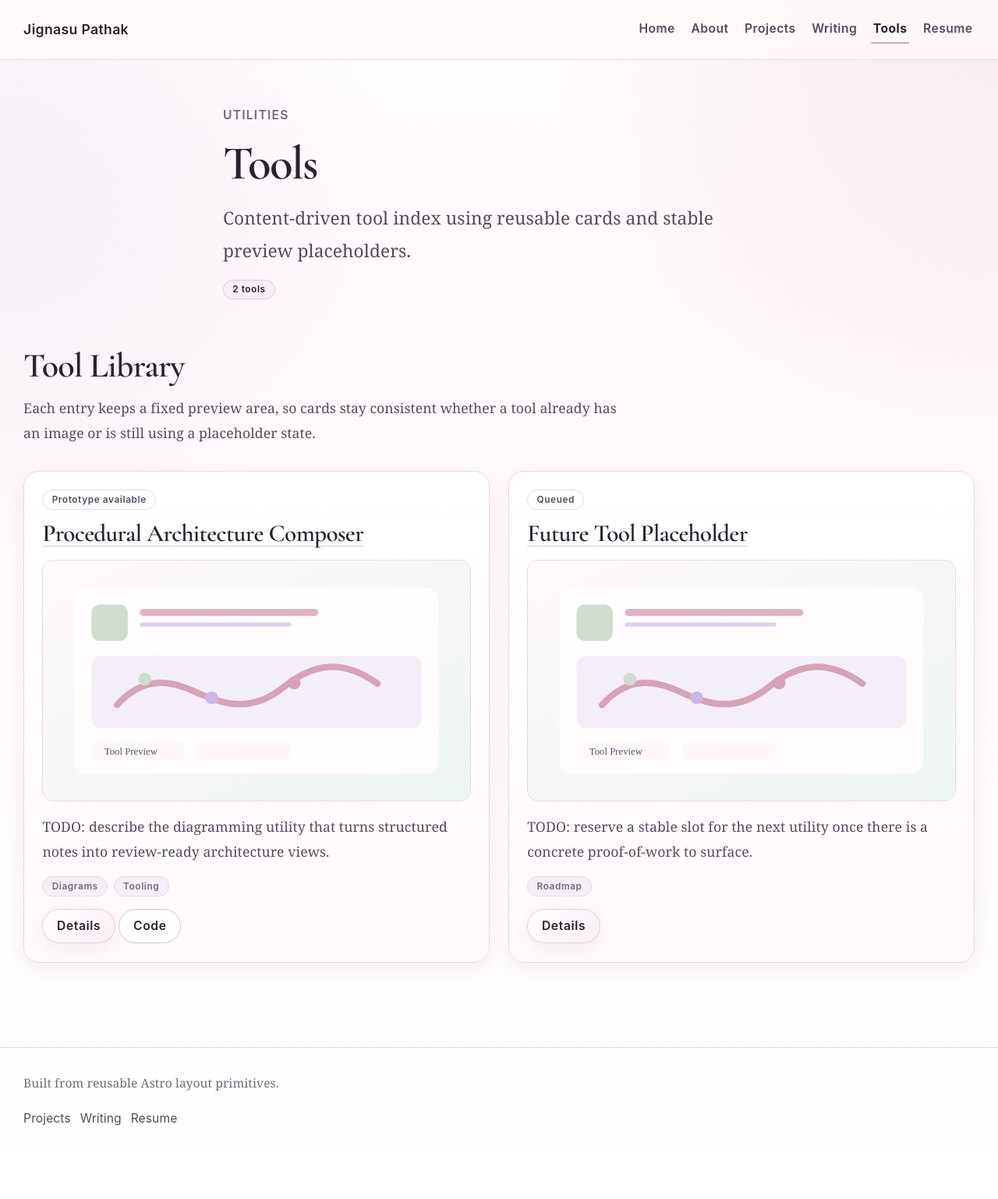
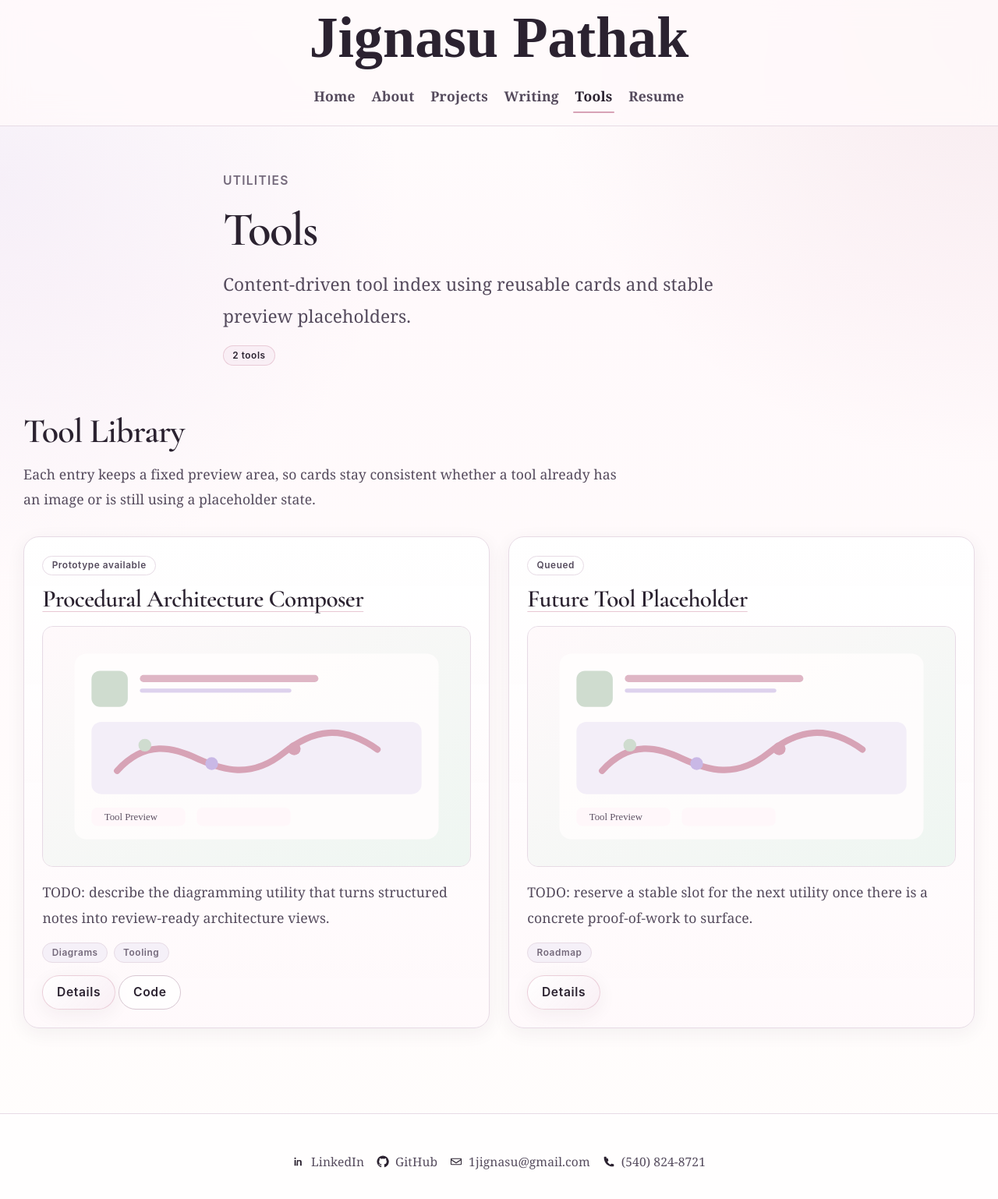
Before and after one commit to Mister-JP/Mister-JP.github.io, an Astro site: page /tools in a window 1280 px wide. Shown: the whole page at 78% size. Before the commit the page ends 1481 px from the top, so only its background shows below. Built offline with nearby package versions, Linux system fonts and the light colour scheme; Astro itself is replaced by a stand-in of ours; a web font is replaced by a local one.

Commit message:
Add contact information and feature image support to footer and project/writing cards

```diff
--- a/src/components/layout/Footer.astro
+++ b/src/components/layout/Footer.astro
@@ -1,5 +1,6 @@
 ---
 import Container from '../ui/Container.astro';
+import type { ContactItem } from '../../data/contact';
 
 interface FooterLink {
   href: string;
@@ -9,24 +10,66 @@ interface FooterLink {
 interface FooterProps {
   note?: string;
   links?: FooterLink[];
+  contacts?: ContactItem[];
 }
 
 const {
   note = '',
   links = [],
+  contacts = [],
 } = Astro.props as FooterProps;
 
 const hasContent = Astro.slots.has('default');
+const hasContacts = contacts.length > 0;
 ---
 
 <footer class="site-footer">
   <Container size="wide" class="site-footer__inner">
     <div class="site-footer__content">
       {hasContent && <slot />}
-      {note && <p class="site-footer__note">{note}</p>}
+      {!hasContacts && note && <p class="site-footer__note">{note}</p>}
     </div>
 
-    {links.length > 0 && (
+    {hasContacts ? (
+      <nav aria-label="Contact">
+        <ul class="site-footer__contacts">
+          {contacts.map((item) => (
+            <li>
+              <a
+                class="site-footer__contact-link"
+                href={item.href}
+                target={item.href.startsWith('http') ? '_blank' : undefined}
+                rel={item.href.startsWith('http') ? 'noreferrer' : undefined}
+              >
+                <span class="site-footer__icon" aria-hidden="true">
+                  {item.kind === 'linkedin' && (
+                    <svg viewBox="0 0 24 24" role="presentation">
+                      <path d="M5.35 7.4a1.65 1.65 0 1 1 0-3.3 1.65 1.65 0 0 1 0 3.3Zm-1.4 12.5V8.9h2.8v11ZM8.95 8.9h2.7v1.5h.04c.38-.71 1.3-1.46 2.67-1.46 2.86 0 3.39 1.88 3.39 4.31v6.65h-2.8v-5.9c0-1.41-.03-3.22-1.96-3.22-1.97 0-2.27 1.54-2.27 3.12v6h-2.77Z" />
+                    </svg>
+                  )}
+                  {item.kind === 'github' && (
+                    <svg viewBox="0 0 24 24" role="presentation">
+                      <path d="M12 .7a11.3 11.3 0 0 0-3.58 22.02c.57.1.78-.25.78-.56v-1.95c-3.16.69-3.83-1.34-3.83-1.34-.52-1.32-1.26-1.67-1.26-1.67-1.03-.7.08-.69.08-.69 1.13.08 1.73 1.17 1.73 1.17 1.01 1.72 2.64 1.22 3.28.93.1-.73.39-1.22.72-1.5-2.52-.29-5.17-1.26-5.17-5.61 0-1.24.44-2.25 1.17-3.05-.12-.28-.5-1.42.11-2.95 0 0 .96-.3 3.14 1.16a10.9 10.9 0 0 1 5.72 0c2.17-1.46 3.13-1.16 3.13-1.16.62 1.53.23 2.67.12 2.95.73.8 1.16 1.81 1.16 3.05 0 4.36-2.65 5.32-5.18 5.6.4.35.76 1.02.76 2.07v3.07c0 .31.21.67.79.56A11.3 11.3 0 0 0 12 .7Z" />
+                    </svg>
+                  )}
+                  {item.kind === 'email' && (
+                    <svg viewBox="0 0 24 24" role="presentation">
+                      <path d="M3 5.5h18A1.5 1.5 0 0 1 22.5 7v10A1.5 1.5 0 0 1 21 18.5H3A1.5 1.5 0 0 1 1.5 17V7A1.5 1.5 0 0 1 3 5.5Zm0 1.8v.3l9 5.9 9-5.9v-.3Zm18 9.4V9.7l-8.5 5.58a.9.9 0 0 1-.98 0L3 9.7v7Z" />
+                    </svg>
+                  )}
+                  {item.kind === 'phone' && (
+                    <svg viewBox="0 0 24 24" role="presentation">
+                      <path d="M6.62 2.5h2.5c.45 0 .83.3.94.74l.9 3.63a1 1 0 0 1-.29.97L8.98 9.52a14.5 14.5 0 0 0 5.5 5.5l1.68-1.69a1 1 0 0 1 .97-.28l3.63.9c.44.1.74.49.74.94v2.49A1.12 1.12 0 0 1 20.38 18.5h-1.13C9.92 18.5 2.5 11.08 2.5 1.75V.62A1.12 1.12 0 0 1 3.62-.5h2.5a1 1 0 0 1 1 1v2Z" transform="translate(0 3)" />
+                    </svg>
+                  )}
+                </span>
+                <span>{item.label}</span>
+              </a>
+            </li>
+          ))}
+        </ul>
+      </nav>
+    ) : links.length > 0 ? (
       <nav aria-label="Footer">
         <ul class="site-footer__list">
           {links.map((item) => (
@@ -36,6 +79,6 @@ const hasContent = Astro.slots.has('default');
           ))}
         </ul>
       </nav>
-    )}
+    ) : null}
   </Container>
 </footer>
--- /dev/null
+++ b/src/data/contact.ts
@@ -0,0 +1,30 @@
+export type ContactKind = 'linkedin' | 'github' | 'email' | 'phone';
+
+export interface ContactItem {
+  kind: ContactKind;
+  label: string;
+  href: string;
+}
+
+export const contactItems: ContactItem[] = [
+  {
+    kind: 'linkedin',
+    label: 'LinkedIn',
+    href: 'https://www.linkedin.com/in/jignasu-pathak/',
+  },
+  {
+    kind: 'github',
+    label: 'GitHub',
+    href: 'https://github.com/Mister-JP',
+  },
+  {
+    kind: 'email',
+    label: '1jignasu@gmail.com',
+    href: 'mailto:1jignasu@gmail.com',
+  },
+  {
+    kind: 'phone',
+    label: '(540) 824-8721',
+    href: 'tel:+15408248721',
+  },
+];
--- a/src/data/site.ts
+++ b/src/data/site.ts
@@ -1,12 +1,7 @@
-export const footerLinks = [
-  { href: "/projects", label: "Projects" },
-  { href: "/writing", label: "Writing" },
-  { href: "/resume", label: "Resume" },
-];
+import { contactItems } from './contact';
 
 export const shellConfig = {
   brandLabel: "Jignasu Pathak",
   brandHref: "/",
-  footerNote: "Built from reusable Astro layout primitives.",
-  footerLinks,
+  footerContacts: contactItems,
 };
--- a/src/layouts/SiteShell.astro
+++ b/src/layouts/SiteShell.astro
@@ -2,6 +2,7 @@
 import '../styles/global.css';
 import Header from '../components/layout/Header.astro';
 import Footer from '../components/layout/Footer.astro';
+import type { ContactItem } from '../data/contact';
 
 interface FooterLink {
   href: string;
@@ -16,6 +17,7 @@ interface SiteShellProps {
   brandHref?: string;
   footerNote?: string;
   footerLinks?: FooterLink[];
+  footerContacts?: ContactItem[];
   stickyHeader?: boolean;
 }
 
@@ -27,6 +29,7 @@ const {
   brandHref = '/',
   footerNote = '',
   footerLinks = [],
+  footerContacts = [],
   stickyHeader = true,
 } = Astro.props as SiteShellProps;
 
@@ -46,7 +49,7 @@ const hasFooterContent = Astro.slots.has('footer');
     <link rel="preconnect" href="https://fonts.gstatic.com" crossorigin="anonymous" />
     <link
       rel="stylesheet"
-      href="https://fonts.googleapis.com/css2?family=Beau+Rivage&family=Cormorant+Garamond:wght@500;600;700&display=swap"
+      href="https://fonts.googleapis.com/css2?family=Miss+Fajardose&family=Cormorant+Garamond:wght@500;600;700&display=swap"
     />
     <slot name="head" />
   </head>
@@ -70,7 +73,7 @@ const hasFooterContent = Astro.slots.has('footer');
         <slot />
       </main>
 
-      <Footer note={footerNote} links={footerLinks}>
+      <Footer note={footerNote} links={footerLinks} contacts={footerContacts}>
         {hasFooterContent && <slot name="footer" />}
       </Footer>
     </div>
--- a/src/styles/primitives.css
+++ b/src/styles/primitives.css
@@ -51,14 +51,14 @@
 
 .desktop-nav {
   display: flex;
-  justify-content: flex-end;
+  justify-content: center;
 }
 
 .desktop-nav__list {
   display: flex;
   flex-wrap: wrap;
   align-items: center;
-  justify-content: flex-end;
+  justify-content: center;
   gap: clamp(0.75rem, 0.35rem + 0.8vw, 1.35rem);
   padding: 0;
   margin: 0;
@@ -72,10 +72,10 @@
   min-height: 2.5rem;
   padding: 0.45rem 0.15rem 0.6rem;
   color: var(--color-text-secondary);
-  font-family: var(--font-ui);
-  font-size: var(--step--1);
+  font-family: var(--font-body);
+  font-size: var(--step-0);
   font-weight: 600;
-  letter-spacing: 0.03em;
+  letter-spacing: 0.01em;
   text-decoration: none;
   transition:
     color var(--transition-soft),
@@ -150,10 +150,10 @@
   border-radius: var(--radius-md);
   background: var(--surface-panel-neutral);
   color: var(--color-text-secondary);
-  font-family: var(--font-ui);
-  font-size: var(--step--1);
+  font-family: var(--font-body);
+  font-size: var(--step-0);
   font-weight: 600;
-  letter-spacing: 0.04em;
+  letter-spacing: 0.01em;
   text-decoration: none;
   transition:
     color var(--transition-soft),
@@ -196,36 +196,46 @@
 
 .site-header__inner {
   display: grid;
-  grid-template-columns: auto minmax(0, 1fr);
-  align-items: center;
+  grid-template-columns: minmax(0, 1fr);
+  justify-items: center;
+  align-items: start;
   gap: var(--space-4);
-  min-height: 4.75rem;
+  min-height: auto;
   padding-block: var(--space-3);
 }
 
 .site-header__inner:has(.site-header__actions:not(:empty)) {
-  grid-template-columns: auto minmax(0, 1fr) auto;
+  grid-template-columns: minmax(0, 1fr);
+}
+
+.site-header__brand {
+  min-width: 0;
+  width: 100%;
+  justify-self: center;
 }
 
 .site-header__brand-link {
-  font-family: var(--font-ui);
-  font-size: var(--step-0);
-  font-weight: 600;
-  letter-spacing: 0.02em;
+  display: block;
+  font-family: var(--font-signature);
+  font-size: clamp(3.3rem, 2.7rem + 2.4vw, 6.4rem);
+  font-weight: 700;
+  line-height: 1;
+  letter-spacing: 0;
+  text-align: center;
   text-decoration: none;
   white-space: nowrap;
 }
 
 .site-header__nav {
   min-width: 0;
-  justify-self: end;
-  width: min(100%, 44rem);
+  justify-self: stretch;
+  width: 100%;
 }
 
 .site-header__actions {
   display: flex;
   align-items: center;
-  justify-self: end;
+  justify-self: center;
 }
 
 .site-header__actions:empty {
@@ -274,6 +284,47 @@
 .site-footer__link:hover,
 .site-footer__link:focus-visible {
   color: var(--color-text-primary);
+}
+
+.site-footer__contacts {
+  display: flex;
+  flex-wrap: wrap;
+  justify-content: center;
+  gap: var(--space-4);
+  padding: 0;
+  margin: 0;
+  list-style: none;
+}
+
+.site-footer__contact-link {
+  display: inline-flex;
+  align-items: center;
+  gap: var(--space-2);
+  color: var(--color-text-secondary);
+  font-family: var(--font-body);
+  font-size: var(--step--1);
+  line-height: 1.2;
+  text-decoration: none;
+  transition: color var(--transition-soft);
+}
+
+.site-footer__contact-link:hover,
+.site-footer__contact-link:focus-visible {
+  color: var(--color-text-primary);
+}
+
+.site-footer__icon {
+  display: inline-flex;
+  width: 1rem;
+  height: 1rem;
+  flex-shrink: 0;
+  color: var(--color-text-primary);
+}
+
+.site-footer__icon svg {
+  width: 100%;
+  height: 100%;
+  fill: currentColor;
 }
 
 .page-header {
@@ -741,16 +792,6 @@
     width: 100%;
   }
 
-  .site-header__inner {
-    grid-template-columns: minmax(0, 1fr);
-    align-items: start;
-    row-gap: var(--space-3);
-  }
-
-  .site-header__inner:has(.site-header__actions:not(:empty)) {
-    grid-template-columns: minmax(0, 1fr) auto;
-  }
-
   .site-header__nav,
   .site-header__actions {
     justify-self: stretch;
@@ -768,10 +809,6 @@
 }
 
 @media (max-width: 34rem) {
-  .site-header__inner {
-    grid-template-columns: 1fr;
-  }
-
   .site-header__actions {
     justify-self: start;
   }
--- a/src/styles/tokens.css
+++ b/src/styles/tokens.css
@@ -78,6 +78,7 @@
   --card-padding: clamp(1.1rem, 0.9rem + 0.7vw, 1.6rem);
   --site-header-offset: 6rem;
   --font-signature:
+    "Miss Fajardose",
     "Beau Rivage",
     "Apple Chancery",
     "Snell Roundhand",
```
Also changed, not shown: src/components/projects/ProjectCard.astro (+22 -0 lines), src/components/writing/WritingCard.astro (+22 -0 lines), src/lib/home-content.ts (+9 -3 lines).
